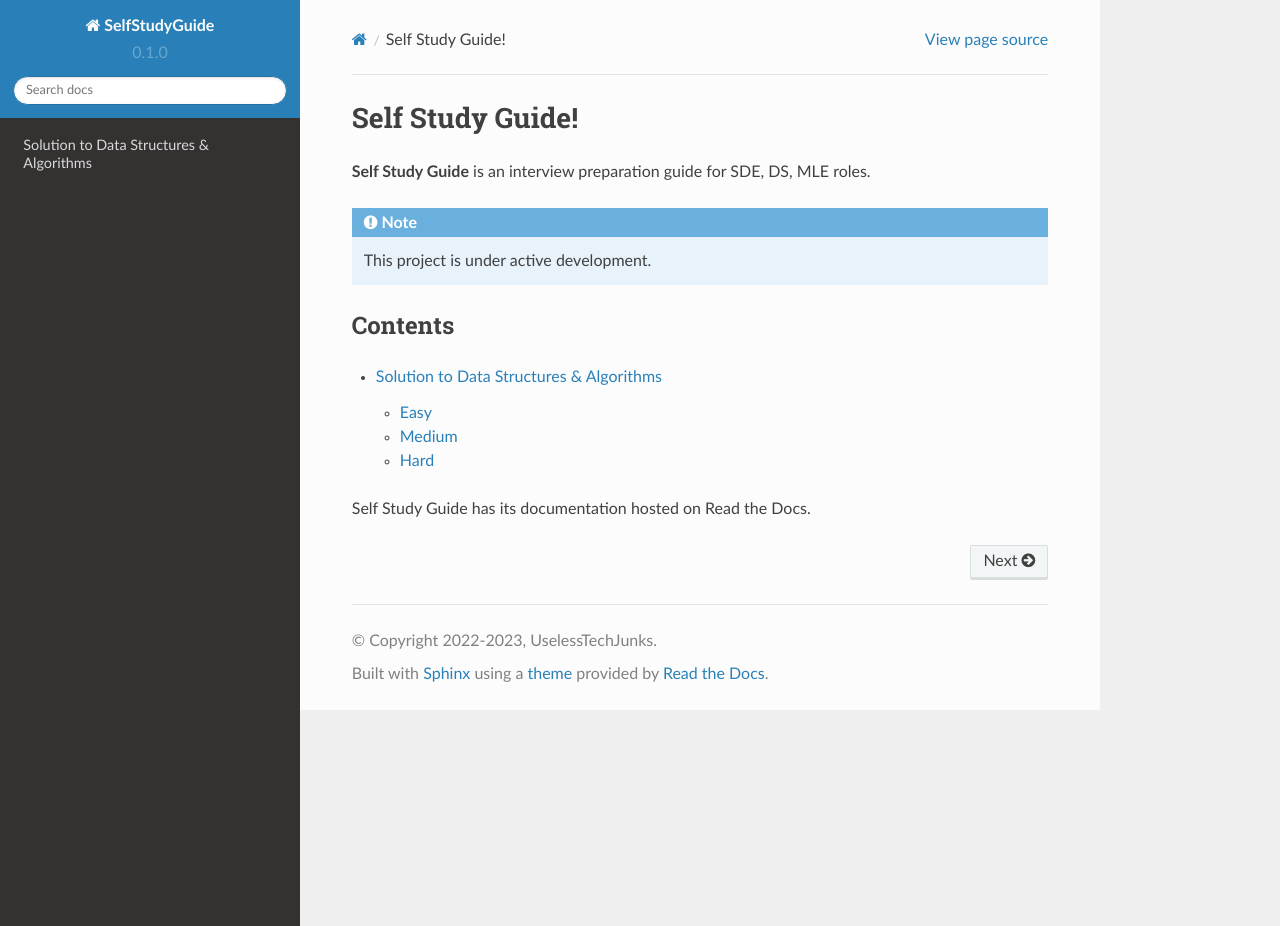
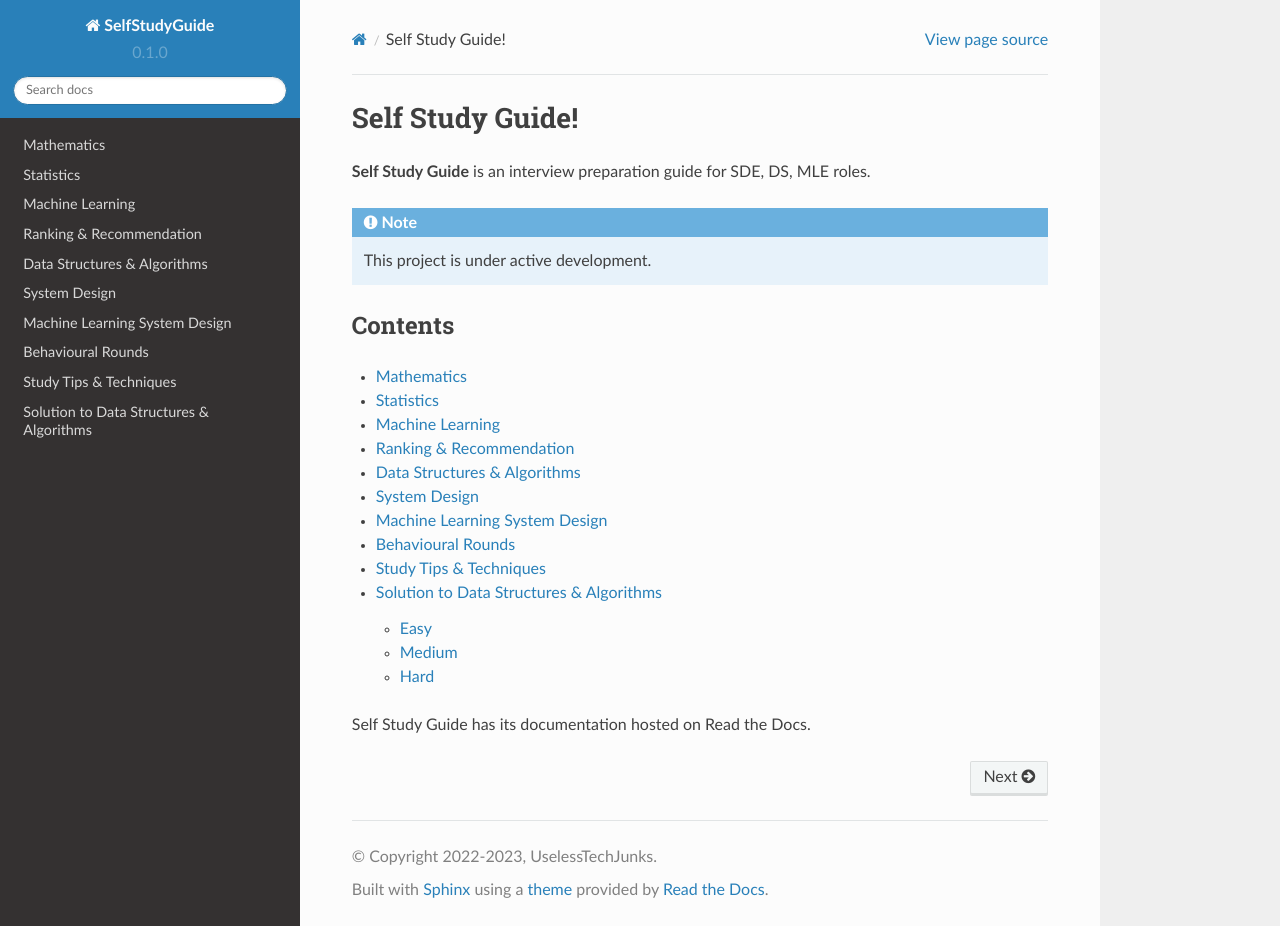
Before and after one commit to uselesstechjunks/leetcode, a Sphinx documentation site: the page built from docs/source/index.rst, in a window 1280 px wide and 926 px high. Built offline with Sphinx 7.4.7 and the Read the Docs theme 2.0.0, drawn with Linux system fonts in a browser that asks for light colours.

Commit message:
added other files (#19)

```diff
--- /dev/null
+++ b/docs/source/behave.rst
@@ -0,0 +1,2 @@
+Behavioural Rounds
+========================================
--- /dev/null
+++ b/docs/source/dsalgo.rst
@@ -0,0 +1,2 @@
+Data Structures & Algorithms
+========================================
--- /dev/null
+++ b/docs/source/math.rst
@@ -0,0 +1,2 @@
+Mathematics
+========================================
--- /dev/null
+++ b/docs/source/mldes.rst
@@ -0,0 +1,2 @@
+Machine Learning System Design
+========================================
--- /dev/null
+++ b/docs/source/mltheory.rst
@@ -0,0 +1,2 @@
+Machine Learning
+========================================
--- /dev/null
+++ b/docs/source/rank.rst
@@ -0,0 +1,2 @@
+Ranking & Recommendation
+========================================
--- /dev/null
+++ b/docs/source/stat.rst
@@ -0,0 +1,2 @@
+Statistics
+========================================
--- /dev/null
+++ b/docs/source/studytips.rst
@@ -0,0 +1,2 @@
+Study Tips & Techniques
+========================================
--- /dev/null
+++ b/docs/source/sysdes.rst
@@ -0,0 +1,2 @@
+System Design
+========================================
```
Also changed, not shown: docs/source/index.rst (+9 -0 lines).
